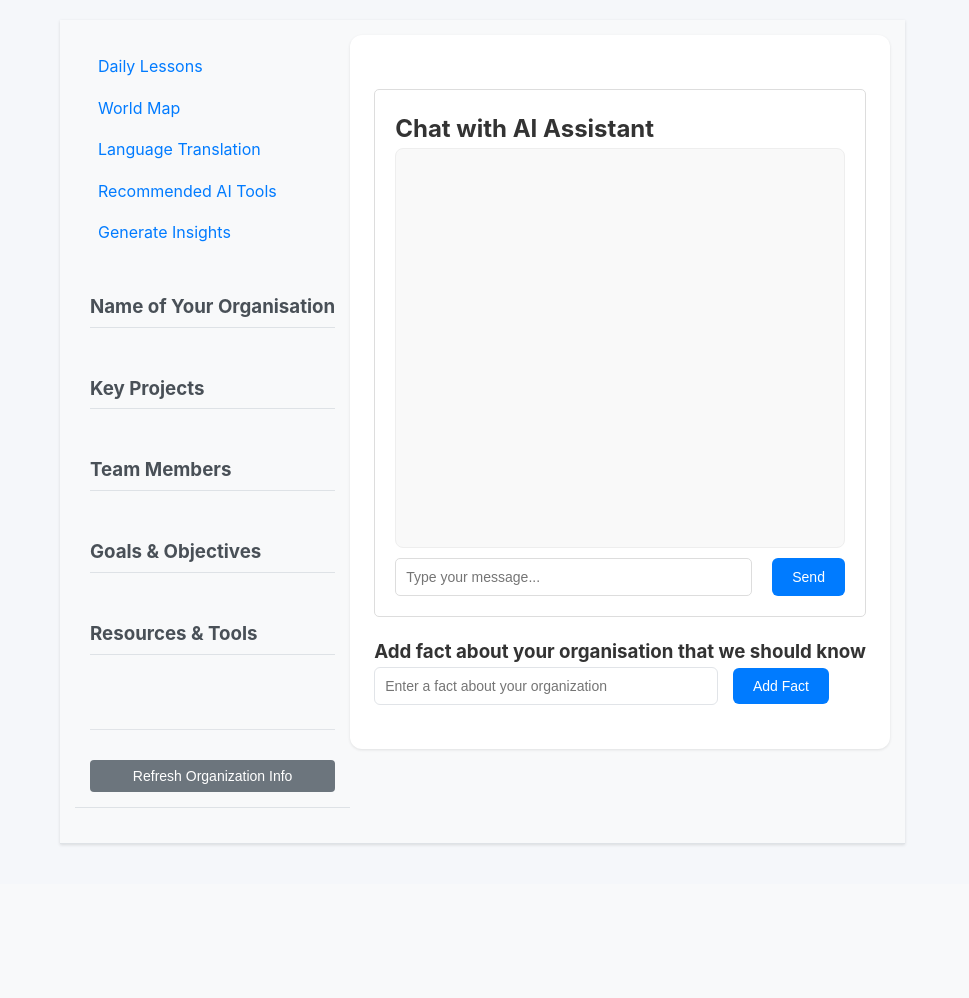
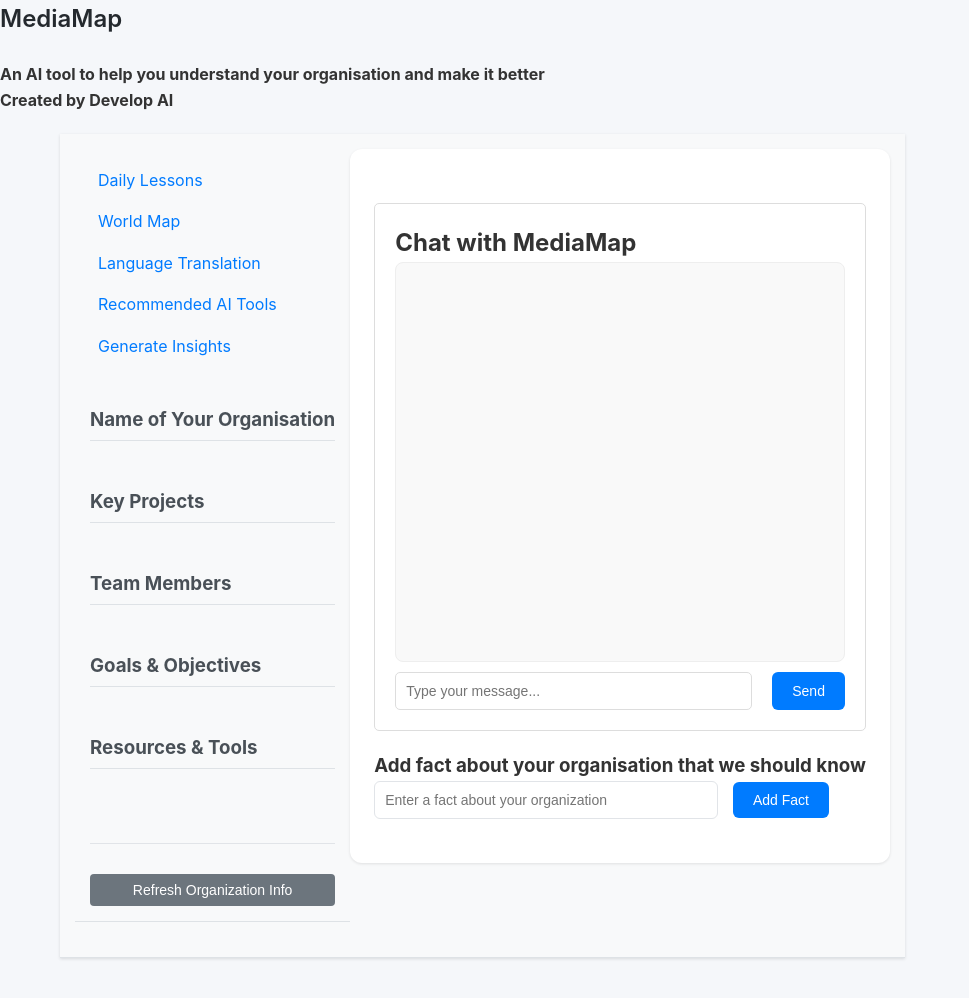
Before and after one commit to pauldevelopai/mediamap3, a Flask app: template templates/index.html in a window 1280 px wide. Shown: the whole page, without its empty margins (0-969 px from the left). Before the commit the page ends 846 px from the top, so only its background shows below. Run offline with Flask 3, Linux system fonts and the light colour scheme; the template is opened without the code that fills it, so the values that code supplies are empty.

Commit message:
SaturdayMorning

```diff
--- a/templates/index.html
+++ b/templates/index.html
@@ -1,8 +1,11 @@
 <!DOCTYPE html>
 <html>
 <head>
-    <title>Media Analysis AI</title>
+    <title>MediaMap</title>
     <link rel="stylesheet" href="{{ url_for('static', filename='style.css') }}">
+    <h1> MediaMap</h1>
+    <h4> An AI tool to help you understand your organisation and make it better</h4>
+    <h4> Created by Develop AI</h4>
 </head>
 <body>
     <div class="main-container">
@@ -44,12 +47,11 @@
                 </div>
             </div>
 
-
         <!-- Main content remains -->
         <div class="content">
                 <!-- Add chat interface -->
                 <div class="chat-container">
-                    <h2>Chat with AI Assistant</h2>
+                    <h2>Chat with MediaMap</h2>
                     <div id="chat-messages" class="chat-messages"></div>
                     <div class="chat-input">
                         <input type="text" id="chat-input" placeholder="Type your message...">
```
Also changed, not shown: instance/media_analysis.db.
